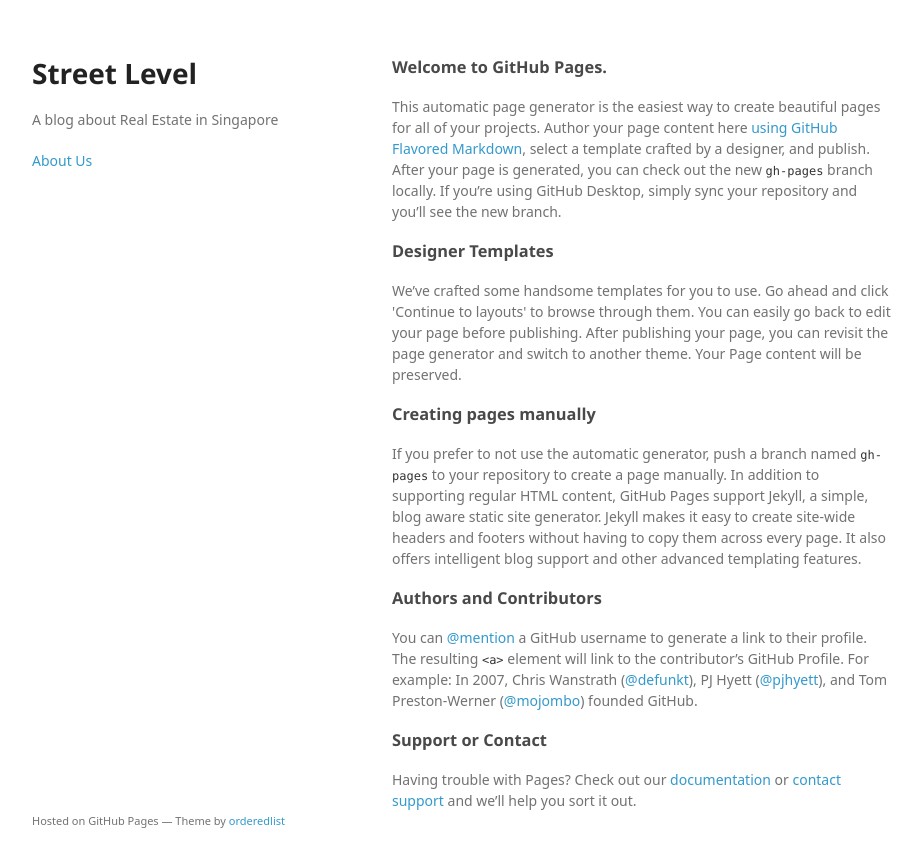
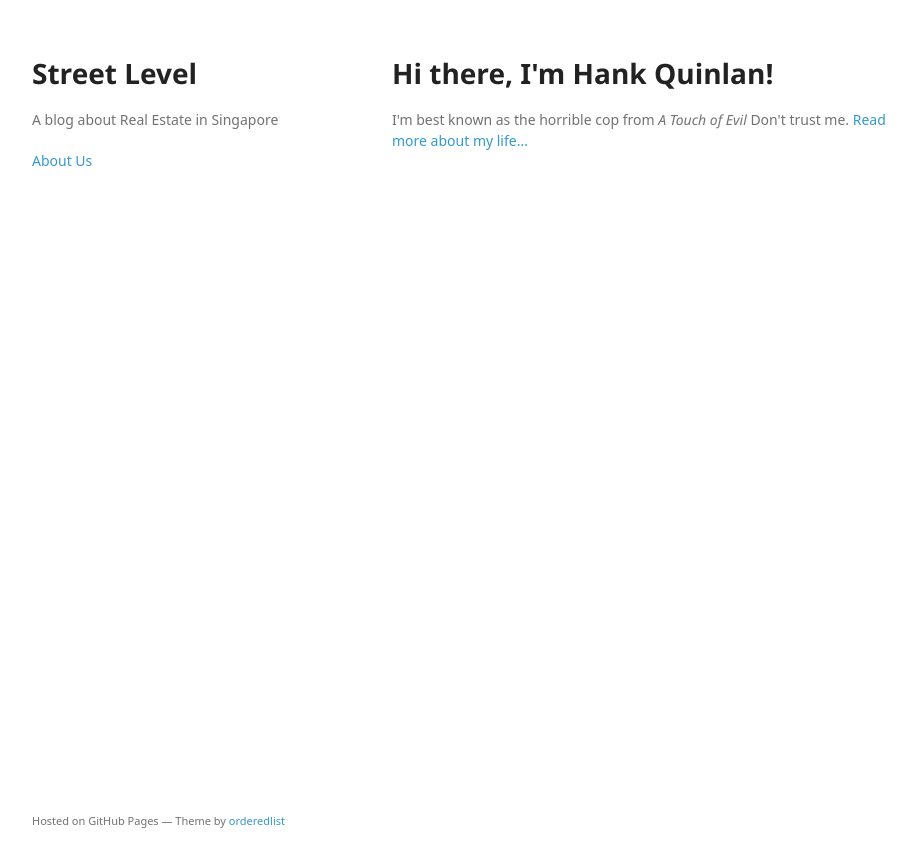
Before and after one commit to samueltwx/street-level.github.io, a Jekyll site: the page built from index.html, in a window 1280 px wide. Shown: the top 867 px of the page, without its empty margins (178-1100 px from the left). Built offline with Jekyll 4.4.1, drawn with Linux system fonts in a browser that asks for light colours; some web fonts are replaced.

Commit message:
Update index.html

```diff
--- a/index.html
+++ b/index.html
@@ -1,58 +1,8 @@
-<!doctype html>
-<html>
-  <head>
-    <meta charset="utf-8">
-    <meta http-equiv="X-UA-Compatible" content="chrome=1">
-    <title>Street Level</title>
-
-    <link rel="stylesheet" href="stylesheets/styles.css">
-    <link rel="stylesheet" href="stylesheets/github-light.css">
-    <meta name="viewport" content="width=device-width">
-    <!--[if lt IE 9]>
-    <script src="//html5shiv.googlecode.com/svn/trunk/html5.js"></script>
-    <![endif]-->
-  </head>
-  <body>
-    <div class="wrapper">
-      <header>
-        <h1>Street Level</h1>
-        <p>A blog about Real Estate in Singapore</p>
-
-
-        <p class="view"><a href="https://street-level.github.io/about">About Us</a></p>
-
-      </header>
-      <section>
-        <h3>
-<a id="welcome-to-github-pages" class="anchor" href="#welcome-to-github-pages" aria-hidden="true"><span aria-hidden="true" class="octicon octicon-link"></span></a>Welcome to GitHub Pages.</h3>
-
-<p>This automatic page generator is the easiest way to create beautiful pages for all of your projects. Author your page content here <a href="https://guides.github.com/features/mastering-markdown/">using GitHub Flavored Markdown</a>, select a template crafted by a designer, and publish. After your page is generated, you can check out the new <code>gh-pages</code> branch locally. If you’re using GitHub Desktop, simply sync your repository and you’ll see the new branch.</p>
-
-<h3>
-<a id="designer-templates" class="anchor" href="#designer-templates" aria-hidden="true"><span aria-hidden="true" class="octicon octicon-link"></span></a>Designer Templates</h3>
-
-<p>We’ve crafted some handsome templates for you to use. Go ahead and click 'Continue to layouts' to browse through them. You can easily go back to edit your page before publishing. After publishing your page, you can revisit the page generator and switch to another theme. Your Page content will be preserved.</p>
-
-<h3>
-<a id="creating-pages-manually" class="anchor" href="#creating-pages-manually" aria-hidden="true"><span aria-hidden="true" class="octicon octicon-link"></span></a>Creating pages manually</h3>
-
-<p>If you prefer to not use the automatic generator, push a branch named <code>gh-pages</code> to your repository to create a page manually. In addition to supporting regular HTML content, GitHub Pages support Jekyll, a simple, blog aware static site generator. Jekyll makes it easy to create site-wide headers and footers without having to copy them across every page. It also offers intelligent blog support and other advanced templating features.</p>
-
-<h3>
-<a id="authors-and-contributors" class="anchor" href="#authors-and-contributors" aria-hidden="true"><span aria-hidden="true" class="octicon octicon-link"></span></a>Authors and Contributors</h3>
-
-<p>You can <a href="https://help.github.com/articles/basic-writing-and-formatting-syntax/#mentioning-users-and-teams" class="user-mention">@mention</a> a GitHub username to generate a link to their profile. The resulting <code>&lt;a&gt;</code> element will link to the contributor’s GitHub Profile. For example: In 2007, Chris Wanstrath (<a href="https://github.com/defunkt" class="user-mention">@defunkt</a>), PJ Hyett (<a href="https://github.com/pjhyett" class="user-mention">@pjhyett</a>), and Tom Preston-Werner (<a href="https://github.com/mojombo" class="user-mention">@mojombo</a>) founded GitHub.</p>
-
-<h3>
-<a id="support-or-contact" class="anchor" href="#support-or-contact" aria-hidden="true"><span aria-hidden="true" class="octicon octicon-link"></span></a>Support or Contact</h3>
-
-<p>Having trouble with Pages? Check out our <a href="https://help.github.com/pages">documentation</a> or <a href="https://github.com/contact">contact support</a> and we’ll help you sort it out.</p>
-      </section>
-      <footer>
-        <p><small>Hosted on GitHub Pages &mdash; Theme by <a href="https://github.com/orderedlist">orderedlist</a></small></p>
-      </footer>
-    </div>
-    <script src="javascripts/scale.fix.js"></script>
-
-  </body>
-</html>
+---
+layout: default
+title: Hank Quinlan, Horrible Cop YES
+---
+<div class="blurb">
+	<h1>Hi there, I'm Hank Quinlan!</h1>
+	<p>I'm best known as the horrible cop from <em>A Touch of Evil</em> Don't trust me. <a href="/about">Read more about my life...</a></p>
+</div><!-- /.blurb -->
```
